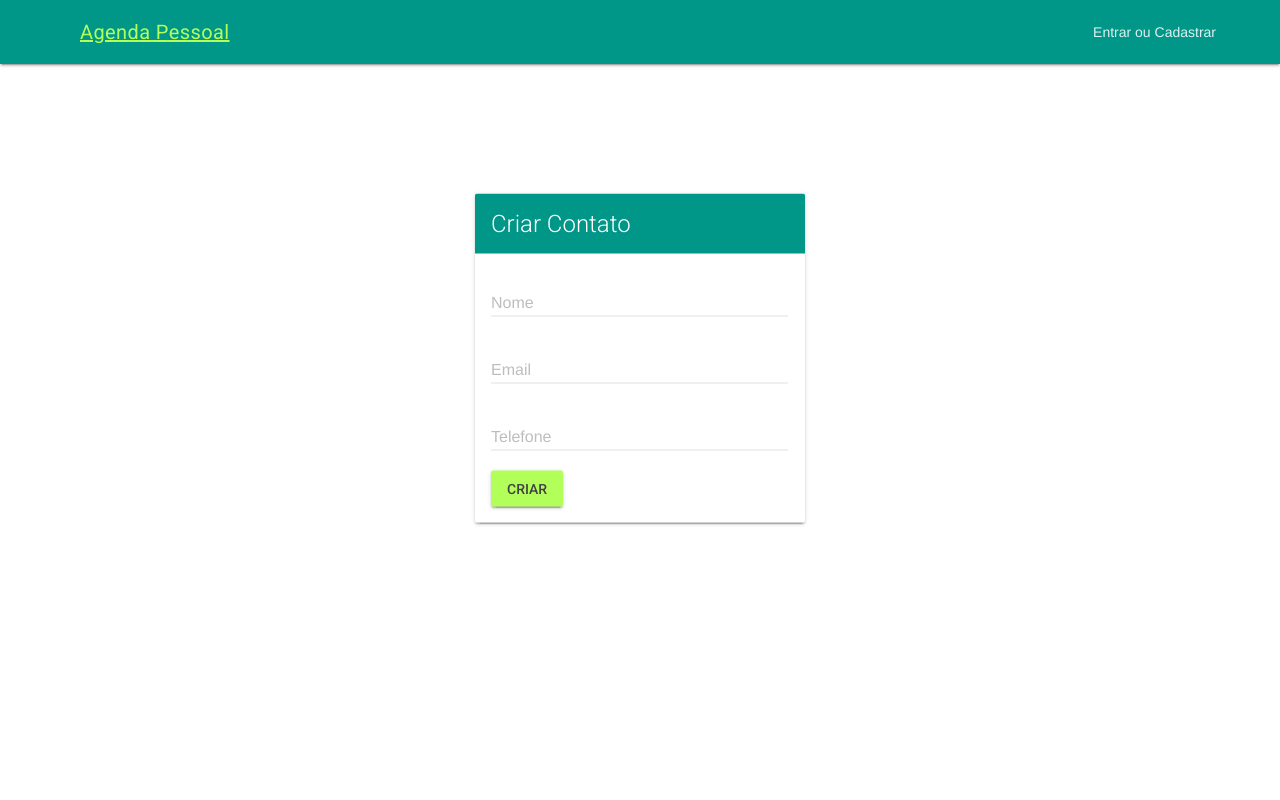
After one commit to vicenteparmi/gerenciamentoUsuario, a PHP site: page /criar.php in a window 1280 px wide. The commit adds this page. Run offline with PHP 8.4, Linux system fonts and the light colour scheme.

Commit message:
Criar contatos para usuários

```diff
--- /dev/null
+++ b/criar.php
@@ -0,0 +1,134 @@
+<?php
+
+// Start the session if it hasn't already been started
+if (!isset($_SESSION)) {
+    session_start();
+}
+
+// Get the session variables from the post form if set
+if (isset($_POST['nome']) && isset($_POST['email']) && isset($_POST['telefone'])) {
+    $nome = $_POST['nome'];
+    $email = $_POST['email'];
+    $telefone = $_POST['telefone'];
+
+    // Validate the session variables
+    if (empty($nome) || empty($email) || empty($telefone)) {
+        // Alert
+        echo "<script>alert('Preencha todos os campos!');</script>";
+    }
+
+    // Connect to the database
+    $pdo = new PDO('mysql:host=localhost;dbname=agenda', 'root', '');
+
+    // Check if the contact already exists
+    $sql = "SELECT * FROM contato WHERE ContatoNome = :nome";
+    $stmt = $pdo->prepare($sql);
+    $stmt->bindParam(':nome', $nome);
+    $stmt->execute();
+    $result = $stmt->fetchAll();
+
+    // If the contact already exists, alert
+    if (count($result) > 0) {
+        echo "<script>alert('Contato já existe!');</script>";
+    } else {
+
+        $sql = "INSERT INTO contato (ContatoNome, UserID) VALUES (:nome, :id)";
+        $stmt = $pdo->prepare($sql);
+        $stmt->bindParam(':nome', $nome);
+        $stmt->bindParam(':id', $_SESSION['user']);
+        $stmt->execute();
+
+        // Get the contact ID
+        $sql = "SELECT ContatoID FROM contato WHERE ContatoNome = :nome AND UserID = :id";
+        $stmt = $pdo->prepare($sql);
+        $stmt->bindParam(':nome', $nome);
+        $stmt->bindParam(':id', $_SESSION['user']);
+        $stmt->execute();
+        $result = $stmt->fetch();
+        $contatoID = $result['ContatoID'];
+
+        // Add the phone number to the database
+        $sql = "INSERT INTO telefone (TelNumero, ContatoID) VALUES (:phone, :userId)";
+        $stmt = $pdo->prepare($sql);
+        $stmt->bindParam(':phone', $telefone);
+        $stmt->bindParam(':userId', $contatoID);
+        $stmt->execute();
+
+        // Add the email to the database
+        $sql = "INSERT INTO email (EmailEnd, ContatoID) VALUES (:email, :userId)";
+        $stmt = $pdo->prepare($sql);
+        $stmt->bindParam(':email', $email);
+        $stmt->bindParam(':userId', $contatoID);
+        $stmt->execute();
+
+        // Alert
+        echo "<script>alert('Contato adicionado com sucesso!');</script>";
+
+        // Redirect
+        header("Location: index.php");
+    }
+}
+?>
+
+<!DOCTYPE html>
+<html lang="pt">
+
+<head>
+    <meta charset="UTF-8">
+    <meta http-equiv="X-UA-Compatible" content="IE=edge">
+    <meta name="viewport" content="width=device-width, initial-scale=1.0">
+    <title>Agenda Pessoal</title>
+    <link rel="stylesheet" href="https://fonts.googleapis.com/icon?family=Material+Icons">
+    <link rel="stylesheet" href="https://code.getmdl.io/1.3.0/material.indigo-pink.min.css">
+    <link rel="stylesheet" href="http://fonts.googleapis.com/css?family=Roboto:300,400,500,700" type="text/css">
+    <link rel="stylesheet" href="https://code.getmdl.io/1.3.0/material.teal-light_green.min.css" />
+    <script defer src="https://code.getmdl.io/1.3.0/material.min.js"></script>
+</head>
+<style>
+    /* Align card to the middle */
+    .mdl-card {
+        display: block;
+        position: absolute;
+        top: 40%;
+        left: 50%;
+        transform: translate(-50%, -50%);
+    }
+</style>
+
+<body>
+    <!-- Always shows a header, even in smaller screens. -->
+    <div class="mdl-layout mdl-js-layout mdl-layout--fixed-header">
+        <!-- import header -->
+        <?php include 'header.php'; ?>
+        <main class="mdl-layout__content">
+            <div class="page-content">
+                <!-- Create contact screen -->
+                <div class="mdl-grid">
+                    <div class="mdl-cell mdl-cell--12-col">
+                        <div class="mdl-card mdl-shadow--2dp">
+                            <div class="mdl-card__title mdl-color--primary mdl-color-text--white">
+                                <h2 class="mdl-card__title-text">Criar Contato</h2>
+                            </div>
+                            <div class="mdl-card__supporting-text">
+                                <form action="criar.php" method="post">
+                                    <div class="mdl-textfield mdl-js-textfield mdl-textfield--floating-label">
+                                        <input class="mdl-textfield__input" type="text" id="nome" name="nome">
+                                        <label class="mdl-textfield__label" for="nome">Nome</label>
+                                    </div>
+                                    <div class="mdl-textfield mdl-js-textfield mdl-textfield--floating-label">
+                                        <input class="mdl-textfield__input" type="text" id="email" name="email">
+                                        <label class="mdl-textfield__label" for="email">Email</label>
+                                    </div>
+                                    <div class="mdl-textfield mdl-js-textfield mdl-textfield--floating-label">
+                                        <input class="mdl-textfield__input" type="number" id="telefone" name="telefone">
+                                        <label class="mdl-textfield__label" for="telefone">Telefone</label>
+                                    </div>
+                                    <!-- send button -->
+                                    <button class="mdl-button mdl-js-button mdl-button--raised mdl-js-ripple-effect mdl-button--accent" type="submit">
+                                        Criar
+                                    </button>
+        </main>
+    </div>
+</body>
+
+</html>
```
Also changed, not shown: index.php (+88 -24 lines), edit.php (added).
